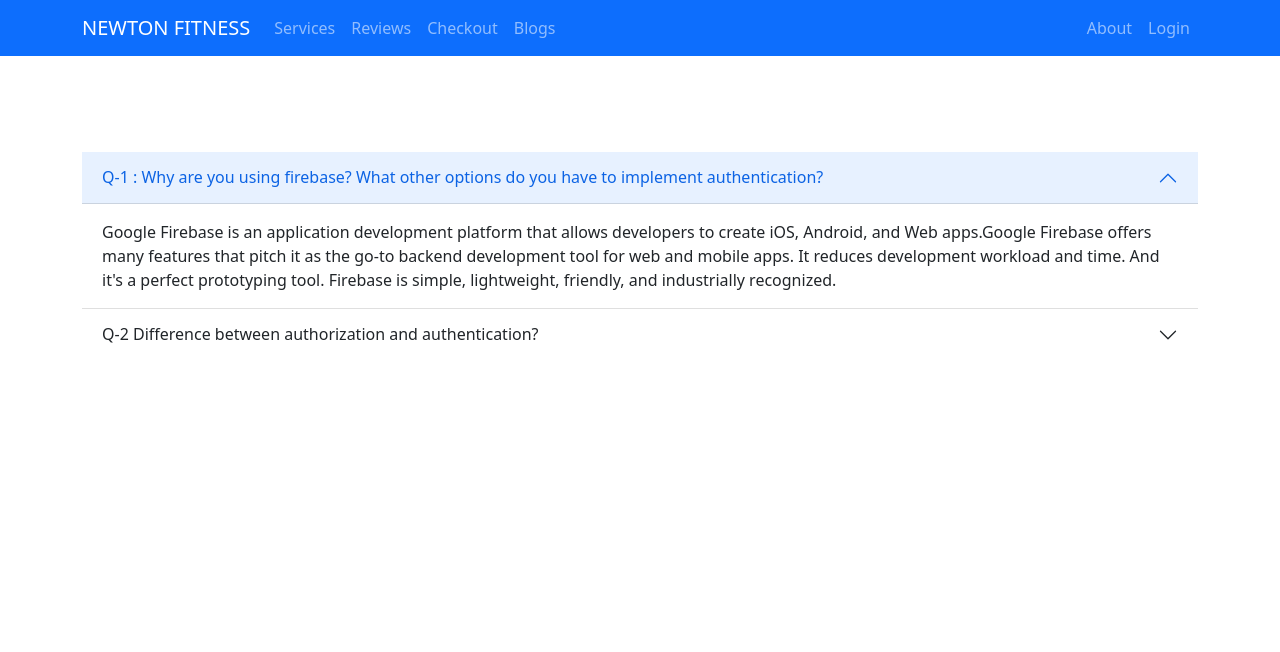
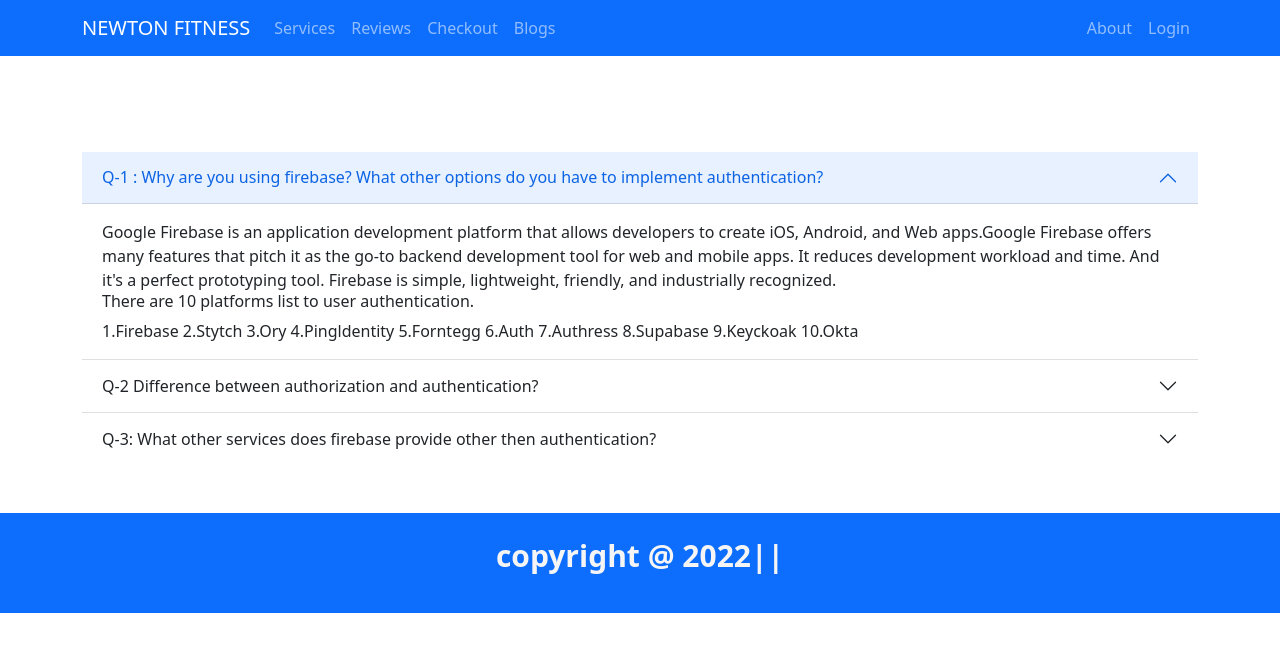
Before and after one commit to newtonchakma/independent_service, a React (Create React App) app: page /blogs in a window 1280 px wide. Shown: the top 652 px of the page. Built offline with nearby package versions, Linux system fonts and the light colour scheme; no server answers.

Commit message:
final added

```diff
--- a/src/Pages/About/About.js
+++ b/src/Pages/About/About.js
@@ -1,5 +1,6 @@
 import React from 'react';
 import aboutme from '../../images/aboutMe/about-me.jpg'
+import Footer from '../../sharePages/Footer/Footer';
 
 const About = () => {
     return (
@@ -19,6 +20,7 @@ const About = () => {
                     </div>
                 </div>
             </div>
+            <Footer></Footer>
         </div>
     );
 };
--- a/src/Pages/Blogs/Blogs.js
+++ b/src/Pages/Blogs/Blogs.js
@@ -1,8 +1,11 @@
 import React from 'react';
 import { Accordion } from 'react-bootstrap';
+import Footer from '../../sharePages/Footer/Footer';
 
 const Blogs = () => {
     return (
+      <>
+
 
       <div className="container mt-5 pt-5">
             <Accordion defaultActiveKey="0" flush>
@@ -10,6 +13,17 @@ const Blogs = () => {
           <Accordion.Header>Q-1 : Why are you using firebase? What other options do you have to implement authentication?</Accordion.Header>
           <Accordion.Body>
           Google Firebase is an application development platform that allows developers to create iOS, Android, and Web apps.Google Firebase offers many features that pitch it as the go-to backend development tool for web and mobile apps. It reduces development workload and time. And it's a perfect prototyping tool. Firebase is simple, lightweight, friendly, and industrially recognized.
+          <h6>There are 10 platforms list to user authentication.</h6>
+          1.Firebase
+          2.Stytch
+          3.Ory
+          4.Pingldentity
+          5.Forntegg
+          6.Auth
+          7.Authress
+          8.Supabase
+          9.Keyckoak
+          10.Okta
           </Accordion.Body>
         </Accordion.Item>
         <Accordion.Item eventKey="1">
@@ -33,10 +47,22 @@ const Blogs = () => {
 
           </Accordion.Body>
         </Accordion.Item>
+        <Accordion.Item eventKey="2">
+          <Accordion.Header>Q-3: What other services does firebase provide other then authentication?</Accordion.Header>
+          <Accordion.Body>
+          1.Real time database
+          2.Real config
+          3.cloud Function
+          4.Hosting
+          5.Cloud messanging
+          6.cloud store
+          and so on.......
+          </Accordion.Body>
+        </Accordion.Item>
       </Accordion>
       </div>
-
-
+    <Footer></Footer>
+      </>
     );
 };
 
--- a/src/Pages/Checkout/Checkout.js
+++ b/src/Pages/Checkout/Checkout.js
@@ -1,7 +1,9 @@
 import React from 'react';
+import Footer from '../../sharePages/Footer/Footer';
 
 const Checkout = () => {
     return (
+        <>
         <div className='mx-auto text-center'>
            <h1 className='mt-5 pt-5 text-uppercase'>Please checkout for your bookings</h1>
            <div className="container">
@@ -26,6 +28,8 @@ const Checkout = () => {
                </div>
            </div>
         </div>
+        <Footer></Footer>
+        </>
     );
 };
 
--- a/src/Pages/Login/Login.js
+++ b/src/Pages/Login/Login.js
@@ -9,6 +9,7 @@ import SocialLogin from './SocialLagin/SocialLogin';
 import { ToastContainer, toast } from 'react-toastify';
 import 'react-toastify/dist/ReactToastify.css';
 import { Toast } from 'react-bootstrap';
+import Footer from '../../sharePages/Footer/Footer';
 
 const Login = () => {
     const emailRef = useRef('');
@@ -60,8 +61,9 @@ const Login = () => {
     }
 
     return (
-        <div className='login-form'>
-            <h2>please login</h2>
+       <>
+         <div className='login-form'>
+            <h2 className='text-center '>PLEASE LOGIN</h2>
             <form onSubmit={handleSubmit}>
                 <input ref={emailRef} type="email" name="email" id="" placeholder="Email Address" required/>
 
@@ -77,6 +79,9 @@ const Login = () => {
             <SocialLogin></SocialLogin>
             <ToastContainer />
         </div>
+        <Footer></Footer>
+
+       </>
     );
 };
 
--- a/src/Pages/Login/Register/Register.js
+++ b/src/Pages/Login/Register/Register.js
@@ -5,6 +5,7 @@ import { useCreateUserWithEmailAndPassword, useUpdateProfile } from 'react-fireb
 import './Register.css'
 import auth from '../../../firebase.init';
 import SocialLogin from '../SocialLagin/SocialLogin';
+import Footer from '../../../sharePages/Footer/Footer';
 
 const Register = () => {
     const navigate = useNavigate();
@@ -36,8 +37,10 @@ const Register = () => {
        navigate('/home');
     }
     return (
-        <div className='register-form'>
-            <h1>register</h1>
+       <>
+
+<div className='register-form'>
+            <h1 className='text-center'>REGISTER</h1>
             <form onSubmit={handleRegister}>
                 <input type="text" name="name" id="" placeholder="Your Name"/>
                 <input type="email" name="email" id="" placeholder="Email Address" required/>
@@ -49,6 +52,8 @@ const Register = () => {
             <p>Already have an account? <Link to='/login' className='text-primary text-decoration-none' onClick={navigateLogin}>Please Login</Link></p>
             <SocialLogin></SocialLogin>
         </div>
+        <Footer></Footer>
+       </>
     );
 };
 
--- a/src/Pages/ServiceDetail/ServiceDetail.js
+++ b/src/Pages/ServiceDetail/ServiceDetail.js
@@ -1,5 +1,6 @@
 import React from 'react';
 import { Link, useParams } from 'react-router-dom';
+import Footer from '../../sharePages/Footer/Footer';
 
 const ServiceDetail = () => {
     const {serviceId} = useParams();
@@ -11,6 +12,7 @@ const ServiceDetail = () => {
                 <button className='btn btn-primary'>Proceed checkout</button>
             </Link>
            </div>
+           <Footer></Footer>
         </div>
     );
 };
--- a/src/sharePages/Footer/Footer.css
+++ b/src/sharePages/Footer/Footer.css
@@ -2,7 +2,7 @@
     height:100px;
     font-size: 30px;
     font-weight: 700;
-
+   margin-bottom: 0;
 
 }
 .footer p{
```
